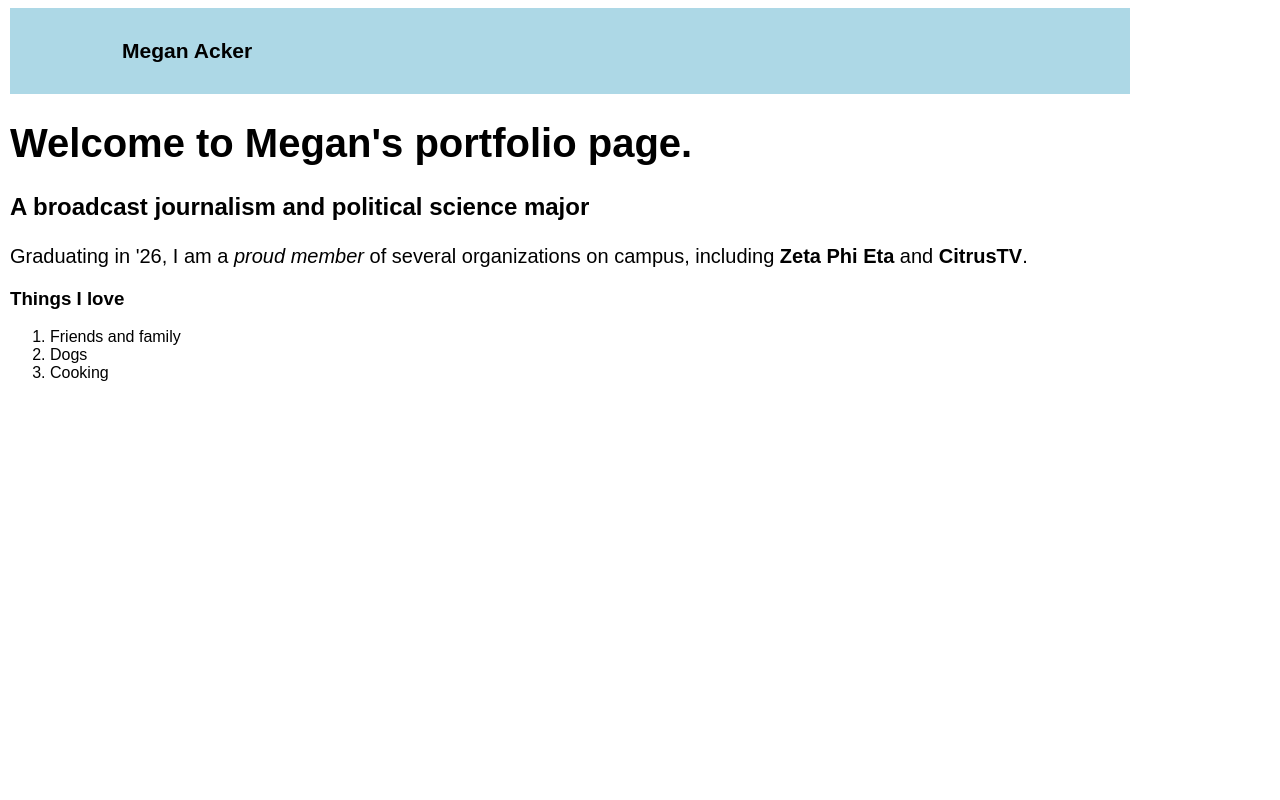
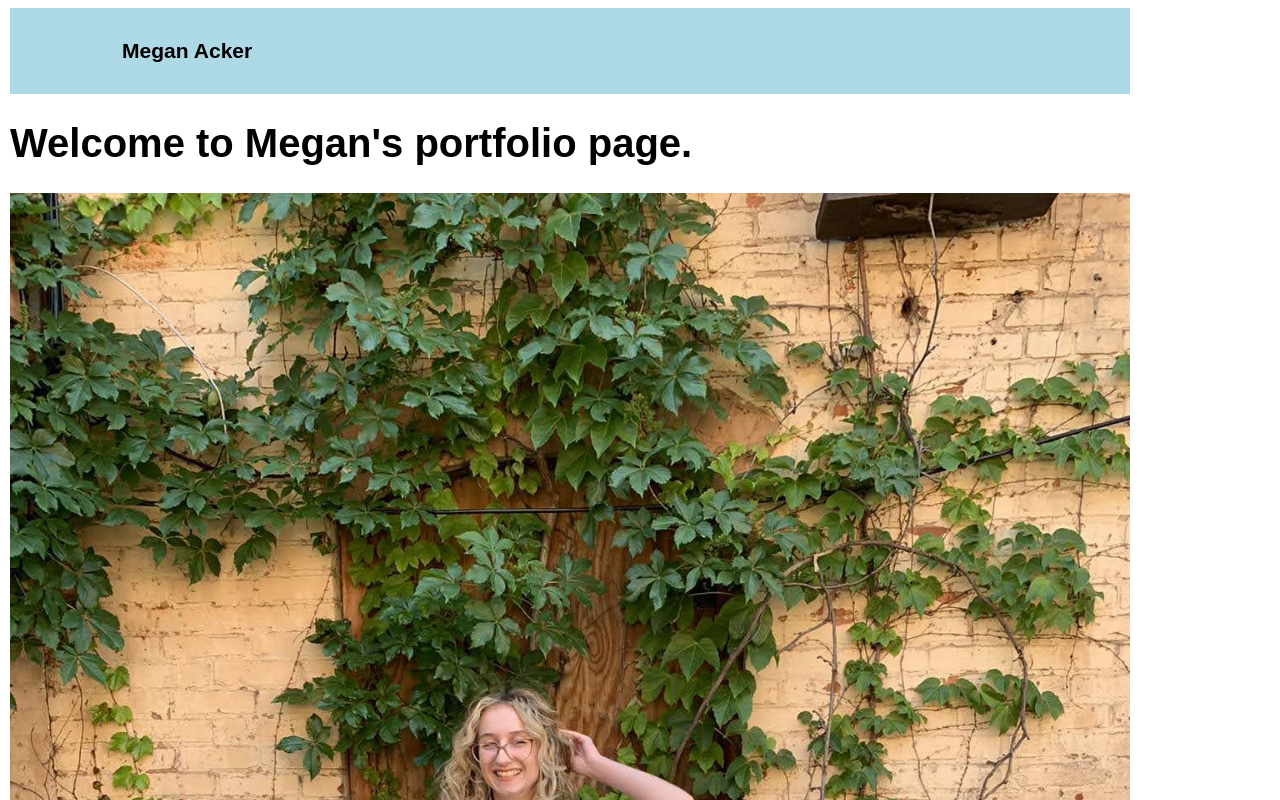
Before and after one commit to macker29/macker29.github.io, a plain HTML site: page index.html in a window 1280 px wide. Shown: the top 800 px of the page. Drawn offline with nearby package versions, Linux system fonts and the light colour scheme.

Commit message:
Add files via upload

```diff
--- a/index.html
+++ b/index.html
@@ -25,11 +25,12 @@
         <div class="col-lg-7">
 
           <h1>Welcome to Megan's portfolio page.</h1>
+          <img src="https://macker29.github.io/images/photo.jpg" alt="Portrait of Megan Acker in front of a brick wall">
 
 
           <h2>A  broadcast journalism and political science major</h2>
 
-          <p>Graduating in '26, I am a <em>proud member</em> of several organizations on campus, including <strong>Zeta Phi Eta</strong> and <strong>CitrusTV</strong>.</p>
+          <p>Graduating in '26, I am a <em>proud member</em> of several organizations on campus, including <strong>Zeta Phi Eta</strong> and <strong><a href=https://www.citrustv.com/>CitrusTV</a></strong>.</p>
           <p><h3>Things I love</h3>
             <ol>
               <li>Friends and family</li>
```
